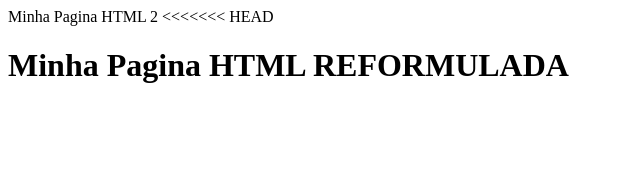
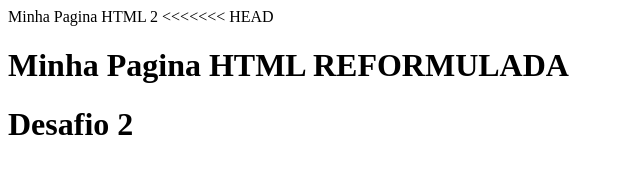
Before and after one commit to lucianonisi/gama-no-github, a plain HTML site: page index.html in a window 1280 px wide. Shown: the whole page, without its empty margins (0-640 px from the left). Drawn offline with Linux system fonts and the light colour scheme.

Commit message:
Desafio 2

```diff
--- a/index.html
+++ b/index.html
@@ -4,5 +4,6 @@
 <<<<<<< HEAD
 
 	<h1>Minha Pagina HTML REFORMULADA</h1>
+	<h1>Desafio 2</h1>
 
 </html>
```
